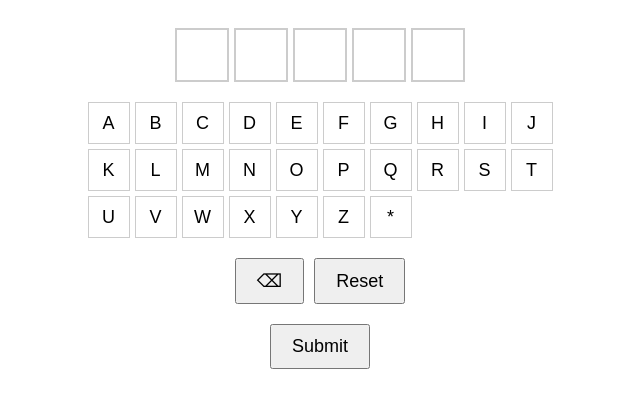
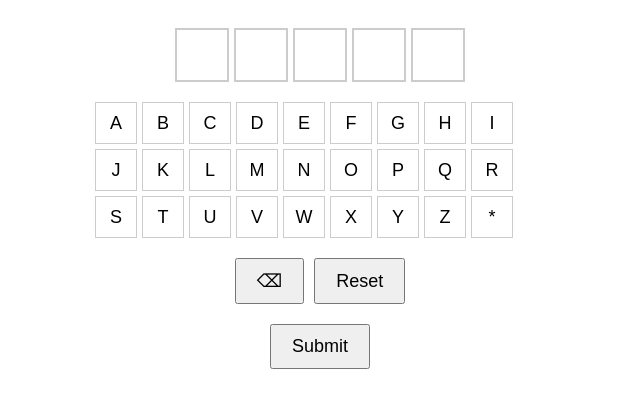
Before and after one commit to staa99/wordle-helper, a plain HTML site: page index.html in a window 1280 px wide. Shown: the whole page, without its empty margins (320-960 px from the left). Drawn offline with Linux system fonts and the light colour scheme; no server answers.

Commit message:
Update index.html

```diff
--- a/index.html
+++ b/index.html
@@ -32,14 +32,16 @@
         }
 
         #keyboard {
-            display: grid;
-            grid-template-columns: repeat(10, 1fr);
+            display: flex;
+            max-width: 450px;
+            flex-wrap: wrap;
             gap: 5px;
             margin-bottom: 20px;
         }
 
         .key {
             width: 40px;
+            min-width: 40px;
             height: 40px;
             border: 1px solid #ccc;
             display: flex;
```
